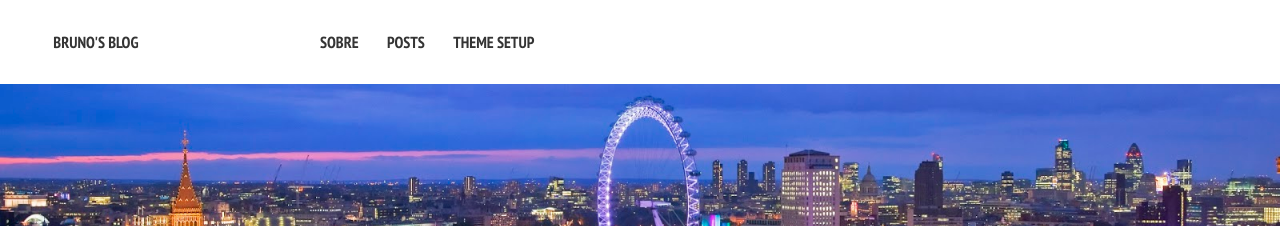
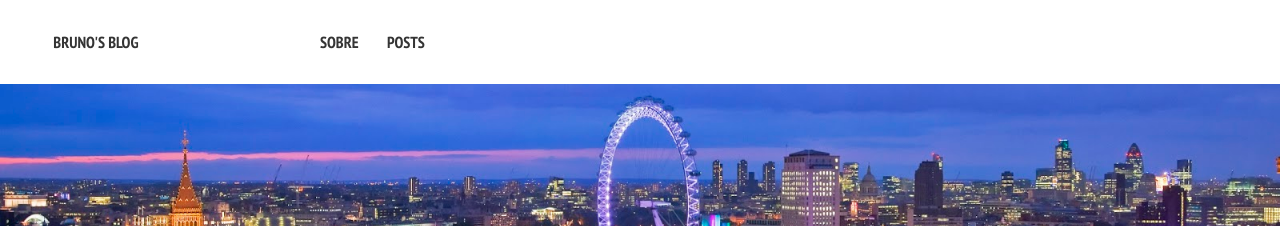
Before and after one commit to brunofprusch/brunofprusch.github.io, a Jekyll site: the page built from index.md, in a window 1280 px wide. Shown: the top 226 px of the page. Built offline with Jekyll 4.4.1, drawn with Linux system fonts in a browser that asks for light colours; nearby versions of some CDN libraries.

Commit message:
Change _data/navigation.yml file.

```diff
--- a/_data/navigation.yml
+++ b/_data/navigation.yml
@@ -5,6 +5,3 @@
 
 - title: Posts
   url: /posts/
-
-- title: Theme Setup
-  url: /theme-setup/
```
